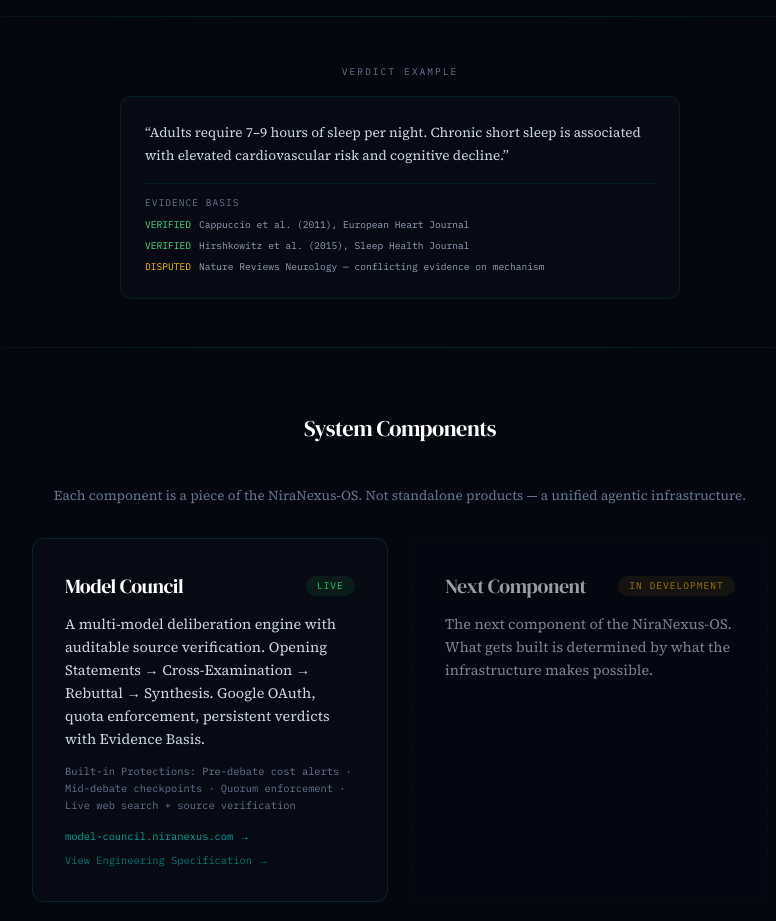
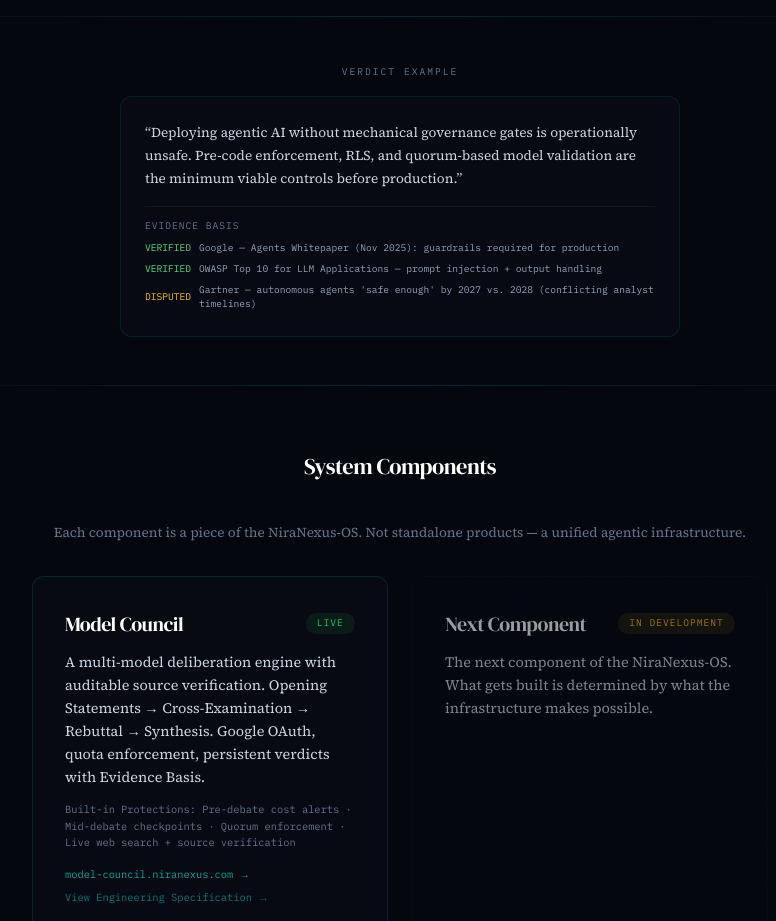
Before and after one commit to NiraNexus/niranexus-hero, a Next.js app: page / in a window 1280 px wide. Shown: the part 1580-2501 px from the top of the page, without its empty margins (240-1016 px from the left). Built offline with nearby package versions, Linux system fonts and the light colour scheme; no server answers.

Commit message:
[deepseek-v4-pro] fix: governance-aligned verdict example — agentic AI safety + OWASP + Gartner

```diff
--- a/src/app/page.tsx
+++ b/src/app/page.tsx
@@ -151,22 +151,22 @@ export default function Home() {
           <p style={{ fontFamily: 'var(--font-mono)', fontSize: '0.6rem', color: '#64748b', textTransform: 'uppercase', letterSpacing: '2px', marginBottom: '1rem' }}>Verdict Example</p>
           <div style={{ padding: '1.5rem', backgroundColor: 'rgba(10, 14, 26, 0.4)', borderRadius: 12, border: '1px solid rgba(0, 235, 212, 0.1)', textAlign: 'left', maxWidth: 560, margin: '0 auto' }}>
             <p style={{ fontFamily: 'var(--font-body)', fontSize: '0.85rem', color: '#cbd5e1', lineHeight: 1.7, margin: 0 }}>
-              &ldquo;Adults require 7–9 hours of sleep per night. Chronic short sleep is associated with elevated cardiovascular risk and cognitive decline.&rdquo;
+              &ldquo;Deploying agentic AI without mechanical governance gates is operationally unsafe. Pre-code enforcement, RLS, and quorum-based model validation are the minimum viable controls before production.&rdquo;
             </p>
             <div style={{ marginTop: '1rem', paddingTop: '0.75rem', borderTop: '1px solid rgba(0, 235, 212, 0.08)' }}>
               <p style={{ fontFamily: 'var(--font-mono)', fontSize: '0.6rem', color: '#64748b', textTransform: 'uppercase', letterSpacing: '1px', marginBottom: '0.5rem' }}>Evidence Basis</p>
               <div style={{ display: 'flex', flexDirection: 'column', gap: '0.4rem' }}>
                 <div style={{ display: 'flex', alignItems: 'center', gap: '0.5rem', fontFamily: 'var(--font-mono)', fontSize: '0.6rem' }}>
                   <span style={{ color: '#4ADE80', flexShrink: 0 }}>VERIFIED</span>
-                  <span style={{ color: '#94a3b8' }}>Cappuccio et al. (2011), European Heart Journal</span>
+                  <span style={{ color: '#94a3b8' }}>Google — Agents Whitepaper (Nov 2025): guardrails required for production</span>
                 </div>
                 <div style={{ display: 'flex', alignItems: 'center', gap: '0.5rem', fontFamily: 'var(--font-mono)', fontSize: '0.6rem' }}>
                   <span style={{ color: '#4ADE80', flexShrink: 0 }}>VERIFIED</span>
-                  <span style={{ color: '#94a3b8' }}>Hirshkowitz et al. (2015), Sleep Health Journal</span>
+                  <span style={{ color: '#94a3b8' }}>OWASP Top 10 for LLM Applications — prompt injection + output handling</span>
                 </div>
                 <div style={{ display: 'flex', alignItems: 'center', gap: '0.5rem', fontFamily: 'var(--font-mono)', fontSize: '0.6rem' }}>
                   <span style={{ color: '#FFC107', flexShrink: 0 }}>DISPUTED</span>
-                  <span style={{ color: '#94a3b8' }}>Nature Reviews Neurology — conflicting evidence on mechanism</span>
+                  <span style={{ color: '#94a3b8' }}>Gartner — autonomous agents 'safe enough' by 2027 vs. 2028 (conflicting analyst timelines)</span>
                 </div>
               </div>
             </div>
```
